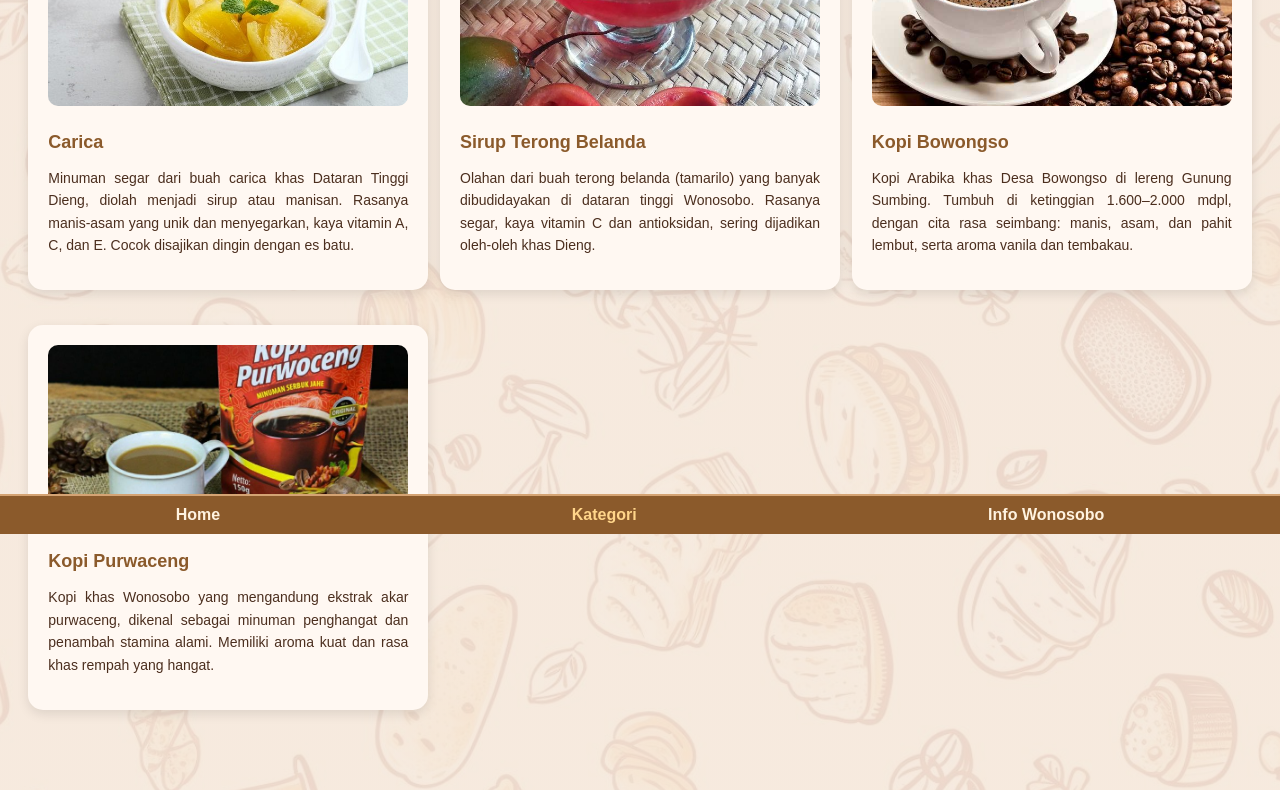
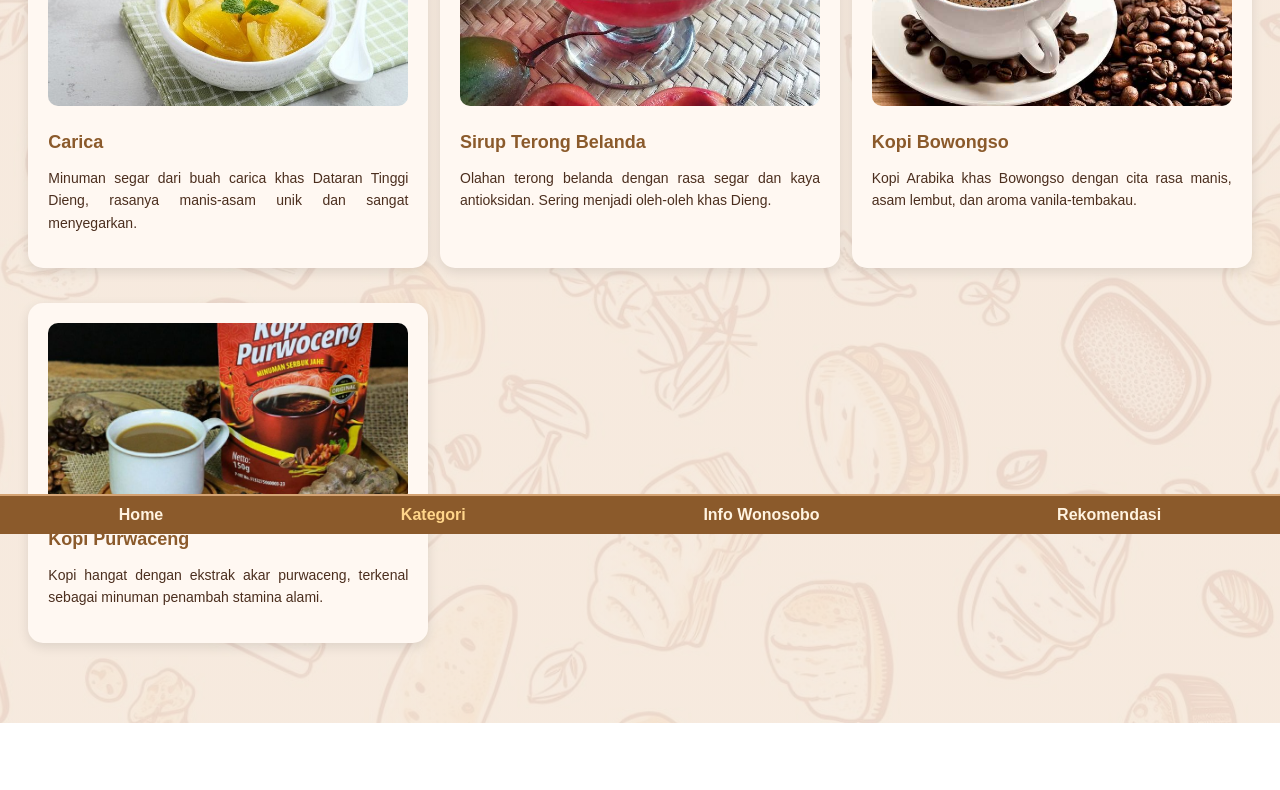
Before and after one commit to matchaalatte0/djajan.id, a plain HTML site: page minuman.html in a window 1280 px wide. Shown: the part 266-1056 px from the top of the page. After the commit the page ends 989 px from the top, so only its background shows below. Drawn offline with Linux system fonts and the light colour scheme.

Commit message:
Update minuman.html

```diff
--- a/minuman.html
+++ b/minuman.html
@@ -8,19 +8,19 @@
  body {
     font-family: 'Poppins', sans-serif;
     margin: 0;
-    /* 🌸 Tambahkan background baru dengan overlay lembut */
     background:
       linear-gradient(rgba(245, 232, 220, 0.88), rgba(245, 232, 220, 0.88)),
       url('WhatsApp Image 2025-11-13 at 18.52.39.jpeg');
     background-size: cover;
     background-position: center;
-    background-attachment: fixed; /* agar tetap saat di-scroll */
+    background-attachment: fixed;
     background-repeat: no-repeat;
     color: #4b2e1e;
     display: flex;
     flex-direction: column;
     min-height: 100vh;
   }
+
     header {
       background-color: #8b5a2b;
       color: white;
@@ -62,13 +62,13 @@
       letter-spacing: 1px;
     }
 
-    /* 🌸 Grid minuman */
+    /* Grid minuman */
     .kuliner-grid {
       display: grid;
       grid-template-columns: repeat(auto-fit, minmax(280px, 1fr));
-      max-width: 1200px; /* maksimal 3 kolom di layar besar */
+      max-width: 1200px;
       margin: 0 auto;
-      gap: 35px; /* jarak antar kartu */
+      gap: 35px;
       justify-items: center;
       margin-top: 20px;
     }
@@ -111,6 +111,7 @@
       text-align: justify;
     }
 
+    /* Bottom nav */
     .bottom-nav {
       position: fixed;
       bottom: 0;
@@ -138,6 +139,7 @@
     }
   </style>
 </head>
+
 <body>
   <header>
     <h1>DJAJAN</h1>
@@ -145,35 +147,39 @@
       <a href="index.html">Home</a>
       <a href="kategori.html" class="active">Kategori</a>
       <a href="info.html">Info</a>
+      <a href="input.html">Rekomendasi</a>
     </nav>
   </header>
 
   <main>
     <h2>☕ Minuman Khas Wonosobo</h2>
+
     <div class="kuliner-grid">
+
       <div class="kuliner-item">
         <img src="carica.jpg" alt="Carica">
         <h3>Carica</h3>
-        <p>Minuman segar dari buah carica khas Dataran Tinggi Dieng, diolah menjadi sirup atau manisan. Rasanya manis-asam yang unik dan menyegarkan, kaya vitamin A, C, dan E. Cocok disajikan dingin dengan es batu.</p>
+        <p>Minuman segar dari buah carica khas Dataran Tinggi Dieng, rasanya manis-asam unik dan sangat menyegarkan.</p>
       </div>
 
       <div class="kuliner-item">
         <img src="sirup terong belanda.jpg" alt="Sirup Terong Belanda">
         <h3>Sirup Terong Belanda</h3>
-        <p>Olahan dari buah terong belanda (tamarilo) yang banyak dibudidayakan di dataran tinggi Wonosobo. Rasanya segar, kaya vitamin C dan antioksidan, sering dijadikan oleh-oleh khas Dieng.</p>
+        <p>Olahan terong belanda dengan rasa segar dan kaya antioksidan. Sering menjadi oleh-oleh khas Dieng.</p>
       </div>
 
       <div class="kuliner-item">
         <img src="kopi bowowngso.jpg" alt="Kopi Bowongso">
         <h3>Kopi Bowongso</h3>
-        <p>Kopi Arabika khas Desa Bowongso di lereng Gunung Sumbing. Tumbuh di ketinggian 1.600–2.000 mdpl, dengan cita rasa seimbang: manis, asam, dan pahit lembut, serta aroma vanila dan tembakau.</p>
+        <p>Kopi Arabika khas Bowongso dengan cita rasa manis, asam lembut, dan aroma vanila-tembakau.</p>
       </div>
 
       <div class="kuliner-item">
         <img src="purwaceng.jpg" alt="Kopi Purwaceng">
         <h3>Kopi Purwaceng</h3>
-        <p>Kopi khas Wonosobo yang mengandung ekstrak akar purwaceng, dikenal sebagai minuman penghangat dan penambah stamina alami. Memiliki aroma kuat dan rasa khas rempah yang hangat.</p>
+        <p>Kopi hangat dengan ekstrak akar purwaceng, terkenal sebagai minuman penambah stamina alami.</p>
       </div>
+
     </div>
   </main>
 
@@ -181,6 +187,7 @@
     <a href="index.html">Home</a>
     <a href="kategori.html" class="active">Kategori</a>
     <a href="info.html">Info Wonosobo</a>
+    <a href="input.html">Rekomendasi</a>
   </footer>
 </body>
 </html>
```
